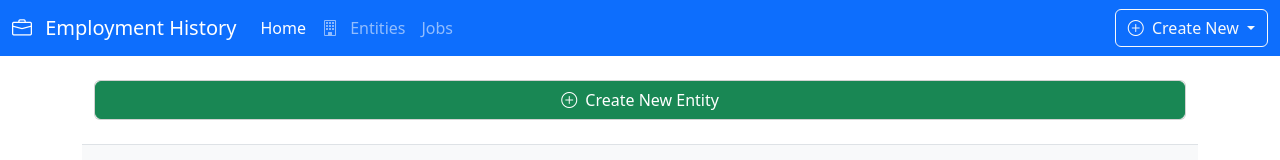
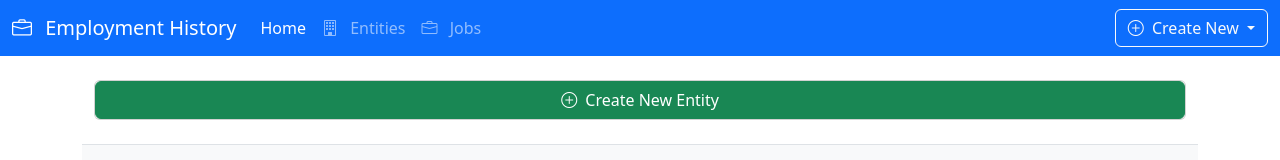
Before and after one commit to alanahr/bolt_vue_app, a Vue app: page / in a window 1280 px wide. Shown: the top 160 px of the page. Built offline with nearby package versions, Linux system fonts and the light colour scheme.

Commit message:
Updated AppNavbar.vue

```diff
--- a/src/layout/AppNavbar.vue
+++ b/src/layout/AppNavbar.vue
@@ -33,7 +33,7 @@
           </li>
           <li class="nav-item">
             <router-link class="nav-link" to="/positions" active-class="active">
-              Jobs
+             <i class="bi bi-briefcase me-2"></i>  Jobs
             </router-link>
           </li>
         </ul>
```
